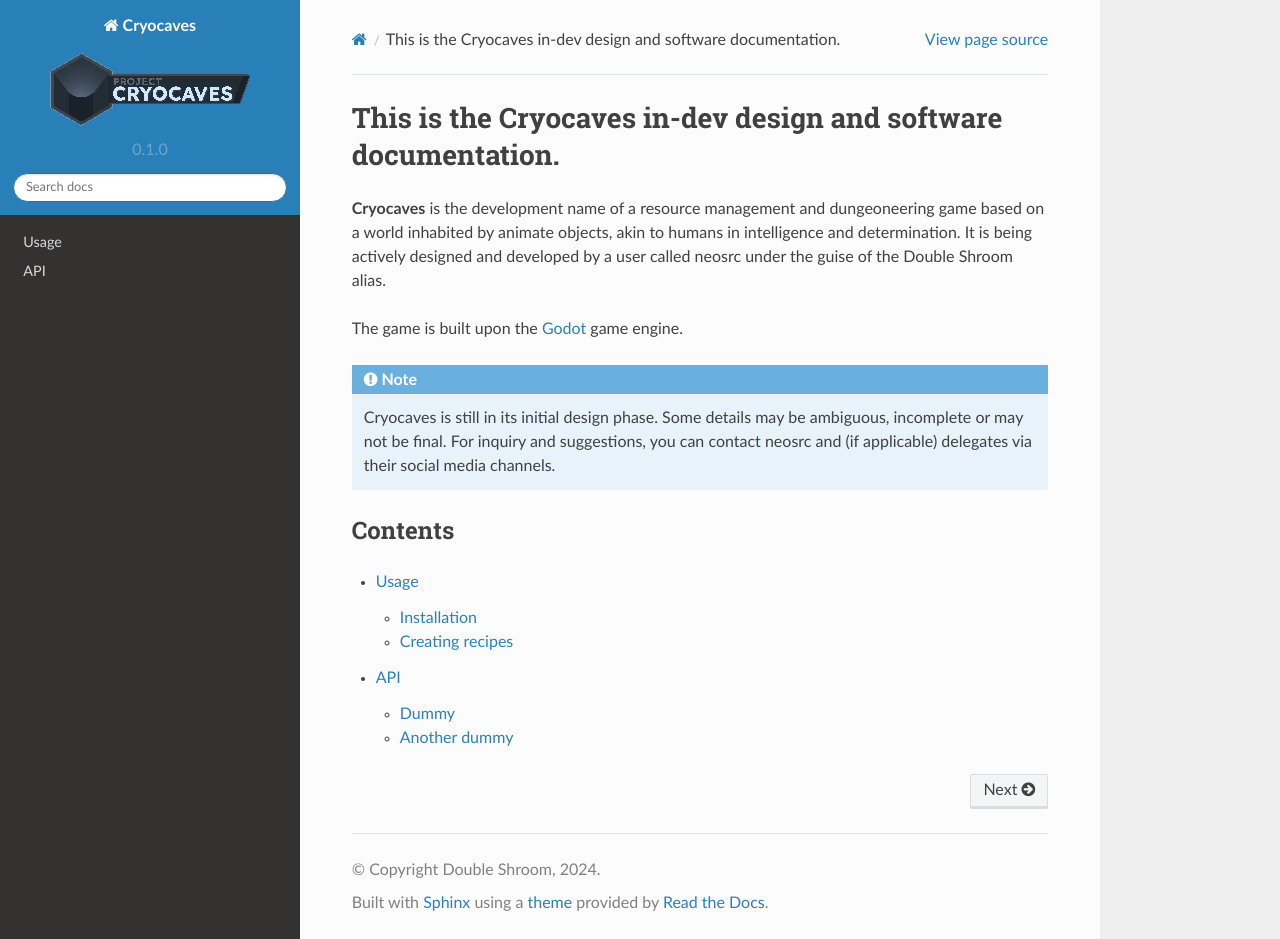
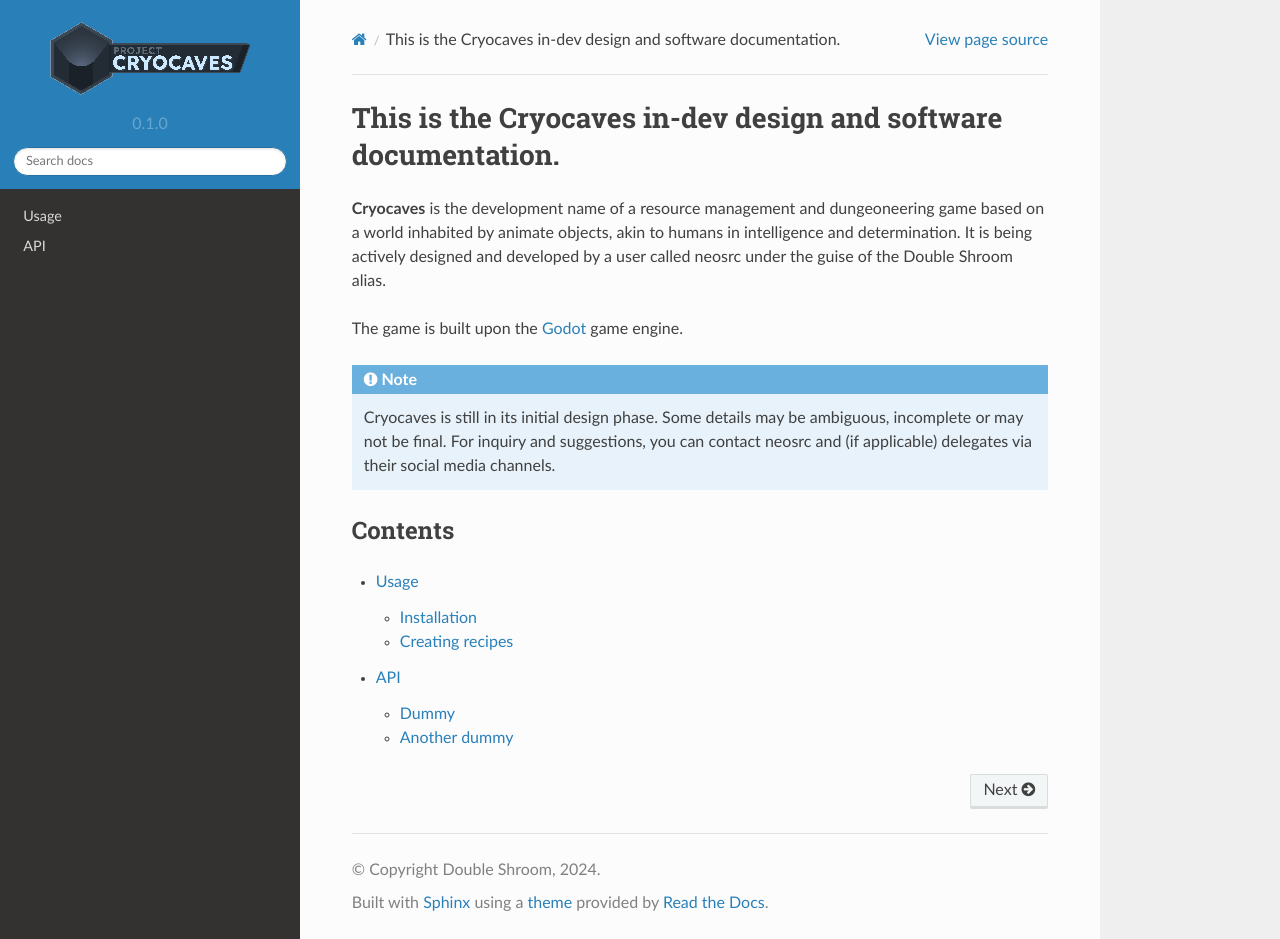
Before and after one commit to neosrc1/cryo-docs, a Sphinx documentation site: the page built from docs/source/index.rst, in a window 1280 px wide and 939 px high. Built offline with Sphinx 7.4.7 and the Read the Docs theme 2.0.0, drawn with Linux system fonts in a browser that asks for light colours.

Commit message:
Update conf.py

```diff
--- a/docs/source/conf.py
+++ b/docs/source/conf.py
@@ -31,7 +31,7 @@ templates_path = ['_templates']
 
 html_theme = 'sphinx_rtd_theme'
 html_theme_options = {
-    'logo_only': False
+    'logo_only': True
 }
 html_logo = '../source/cctrimw200px.png'
 
```
